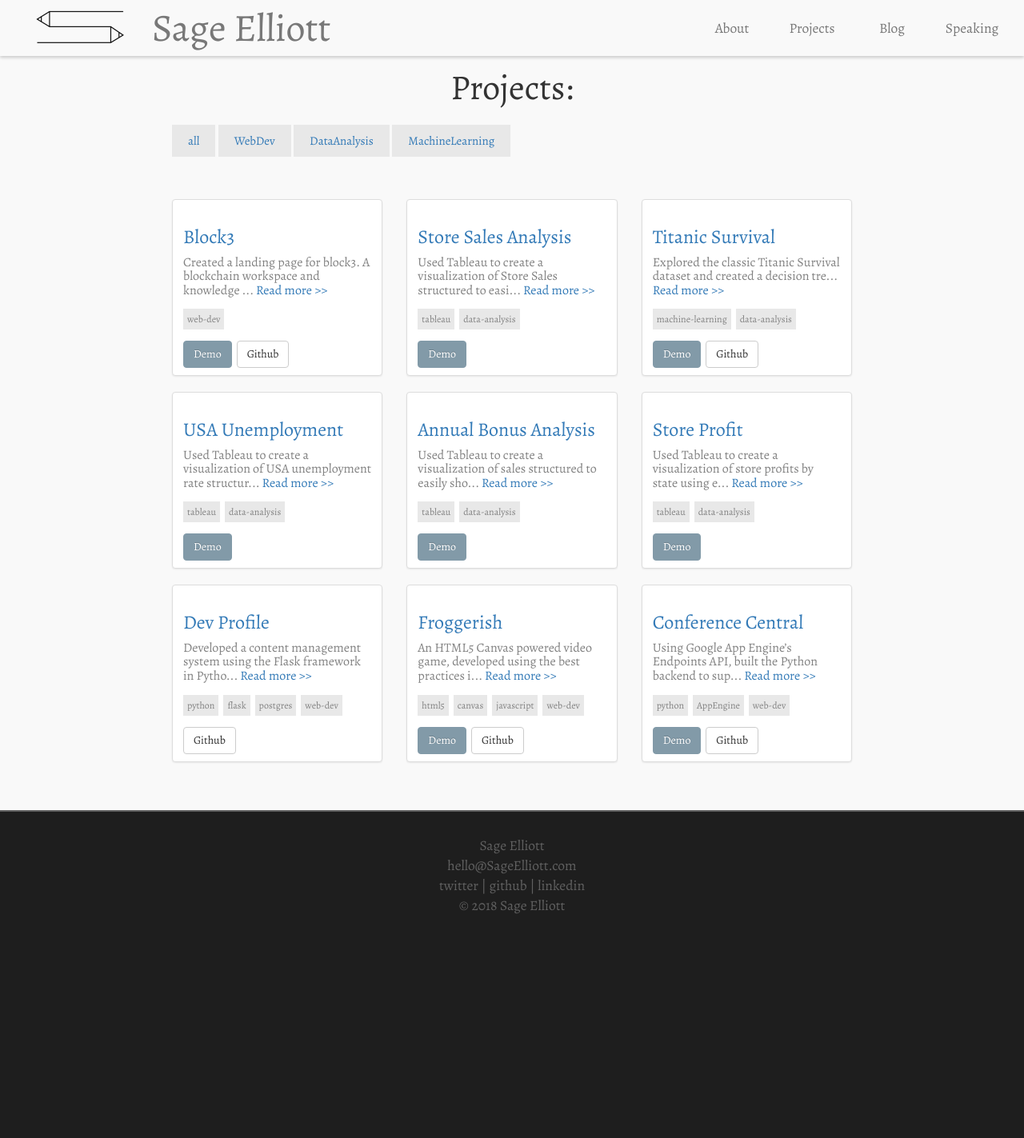
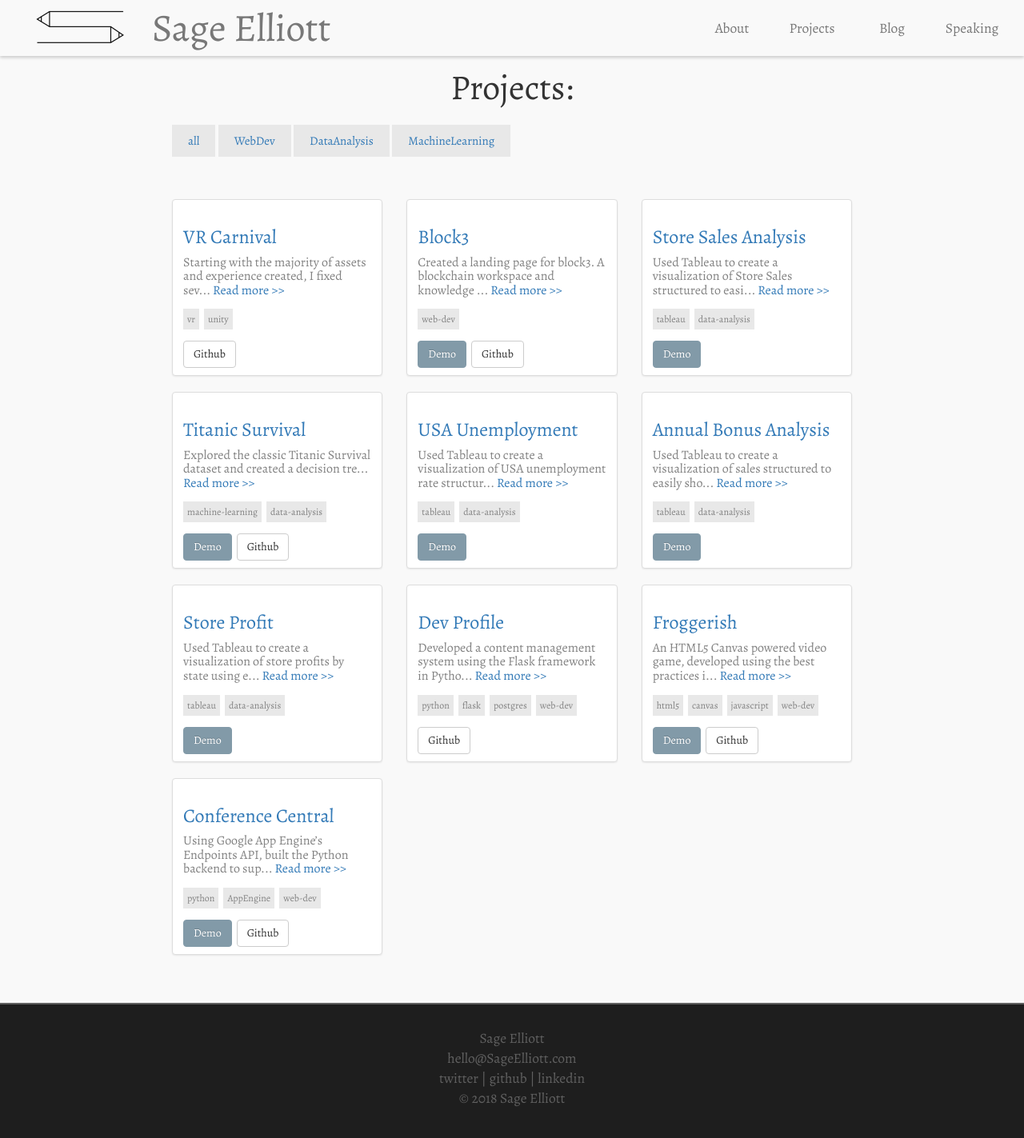
Before and after one commit to sagecodes/sage-blog, a Jekyll site: the page built from projects.html, in a window 1280 px wide. Shown: the top 1423 px of the page at 80% size. Built offline with Jekyll 4.4.1, drawn with Linux system fonts in a browser that asks for light colours; nearby versions of some CDN libraries; some web fonts are replaced.

Commit message:
Add vr carnival

```diff
--- a/_posts/projects/2018-09-14-Project9.markdown
+++ b/_posts/projects/2018-09-14-Project9.markdown
@@ -1,7 +1,7 @@
 ---
 layout: project
 title:  "Block3"
-permalink: /store-sales-analysis/
+permalink: /block3/
 date: 2018-09-14
 categories: project
 tags: web-dev
--- /dev/null
+++ b/_posts/projects/2018-09-16-Project10.markdown
@@ -0,0 +1,19 @@
+---
+layout: project
+title:  "VR Carnival"
+permalink: /vr-carnival/
+date: 2018-09-15
+categories: project
+tags: vr unity
+author: Sage Elliott
+published: true
+github_url: https://github.com/sagecodes/vr-carnival
+---
+
+Starting with the majority of assets and experience created, I fixed several aspects of the game and provided minor customizations. Android build is provided in Zipped build folder.
+
+I learned:
+
+- Unity navigation
+- Customize experiences in Unity
+- Export Unity to Android
```
